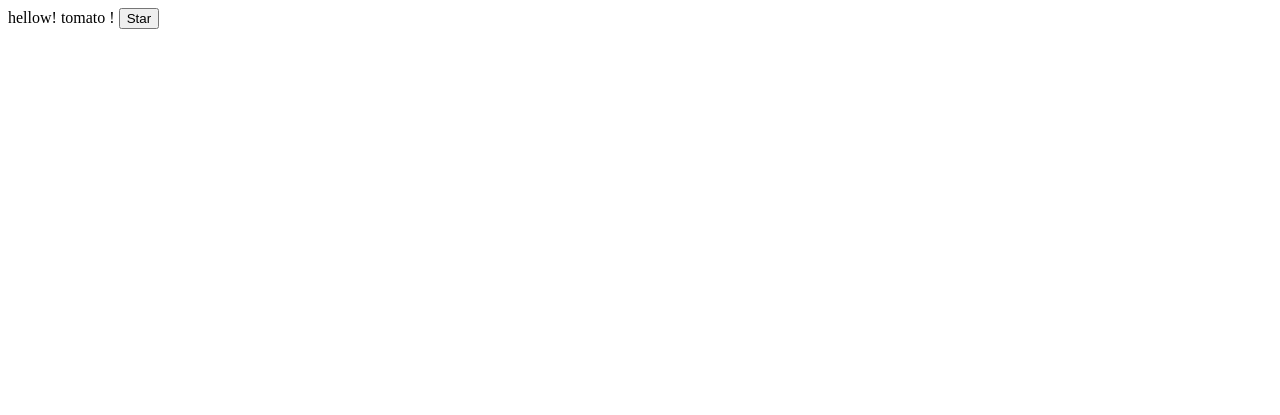
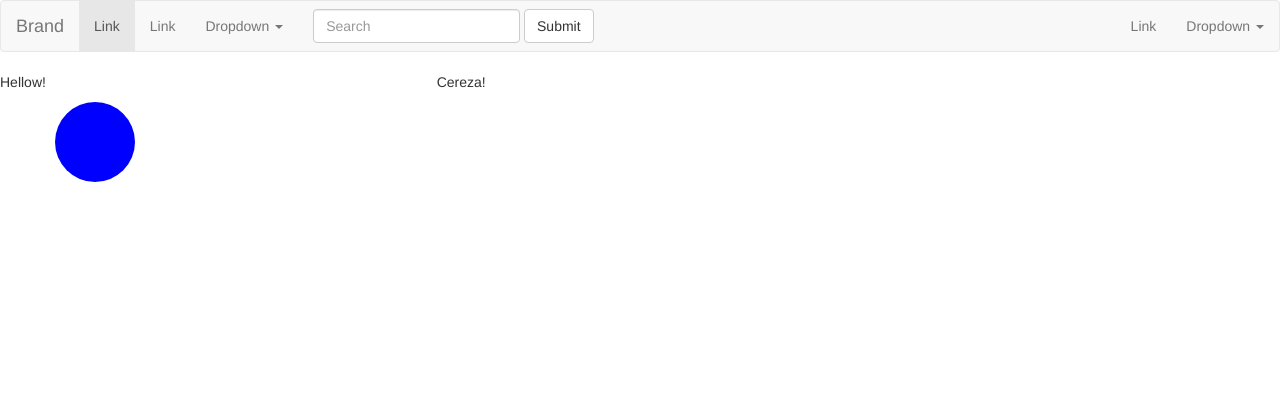
Before and after one commit to elartico/mokoversity-camp3, a plain HTML site: page index.html in a window 1280 px wide. Drawn offline with Linux system fonts and the light colour scheme.

Commit message:
Rewrite HTML5.fix #4

```diff
--- a/index.html
+++ b/index.html
@@ -1,11 +1,89 @@
 <html>
 <head>
 	<title></title>
+	<link rel="stylesheet" type="text/css" href="bootstrap.css">
 </head>
 <body>
-hellow! tomato !
+<nav class="navbar navbar-default" role="navigation">
+  <!-- Brand and toggle get grouped for better mobile display -->
+  <div class="navbar-header">
+    <button type="button" class="navbar-toggle" data-toggle="collapse" data-target=".navbar-ex1-collapse">
+      <span class="sr-only">Toggle navigation</span>
+      <span class="icon-bar"></span>
+      <span class="icon-bar"></span>
+      <span class="icon-bar"></span>
+    </button>
+    <a class="navbar-brand" href="#">Brand</a>
+  </div>
+
+  <!-- Collect the nav links, forms, and other content for toggling -->
+  <div class="collapse navbar-collapse navbar-ex1-collapse">
+    <ul class="nav navbar-nav">
+      <li class="active"><a href="#">Link</a></li>
+      <li><a href="#">Link</a></li>
+      <li class="dropdown">
+        <a href="#" class="dropdown-toggle" data-toggle="dropdown">Dropdown <b class="caret"></b></a>
+        <ul class="dropdown-menu">
+          <li><a href="#">Action</a></li>
+          <li><a href="#">Another action</a></li>
+          <li><a href="#">Something else here</a></li>
+          <li><a href="#">Separated link</a></li>
+          <li><a href="#">One more separated link</a></li>
+        </ul>
+      </li>
+    </ul>
+    <form class="navbar-form navbar-left" role="search">
+      <div class="form-group">
+        <input type="text" class="form-control" placeholder="Search">
+      </div>
+      <button type="submit" class="btn btn-default">Submit</button>
+    </form>
+    <ul class="nav navbar-nav navbar-right">
+      <li><a href="#">Link</a></li>
+      <li class="dropdown">
+        <a href="#" class="dropdown-toggle" data-toggle="dropdown">Dropdown <b class="caret"></b></a>
+        <ul class="dropdown-menu">
+          <li><a href="#">Action</a></li>
+          <li><a href="#">Another action</a></li>
+          <li><a href="#">Something else here</a></li>
+          <li><a href="#">Separated link</a></li>
+        </ul>
+      </li>
+    </ul>
+  </div><!-- /.navbar-collapse -->
+</nav>
+
+<div id="main"></div>
+<div id="scores"></div>
+
+<div class="row">
+<div class="col-md-4">Hellow!</div>
+<div class="col-md-8">Cereza!</div>
+<div class="col-md-12">
+
+<div>
+
+
+
+
+
+
+<div class="row">
+<div class="col-md-12">
+  <canvas id="game"></canvas> </div></div>
+<script type="text/javascript">var canvas=document.getElementById("game");
+var ctx=canvas.getContext("2d");
+var ballX=Math.floor(Math.random()*300);
+var ballY=Math.floor(Math.random()*500);
+var ballR=Math.floor(Math.random()*100);
+
+canvas.width=480;
+canvas.height=320;
+ctx.fillStyle='blue';
+ctx.beginPath();
+ctx.arc(95,50,40,0,Math.PI*2,true);
+ctx.fill();
+</script>
+
 </body>
-<button type="button" class="btn btn-default btn-lg">
-  <span class="glyphicon glyphicon-star"></span> Star
-</button>
 </html>
```
Also changed, not shown: main.js (added, +37 -0 lines).
